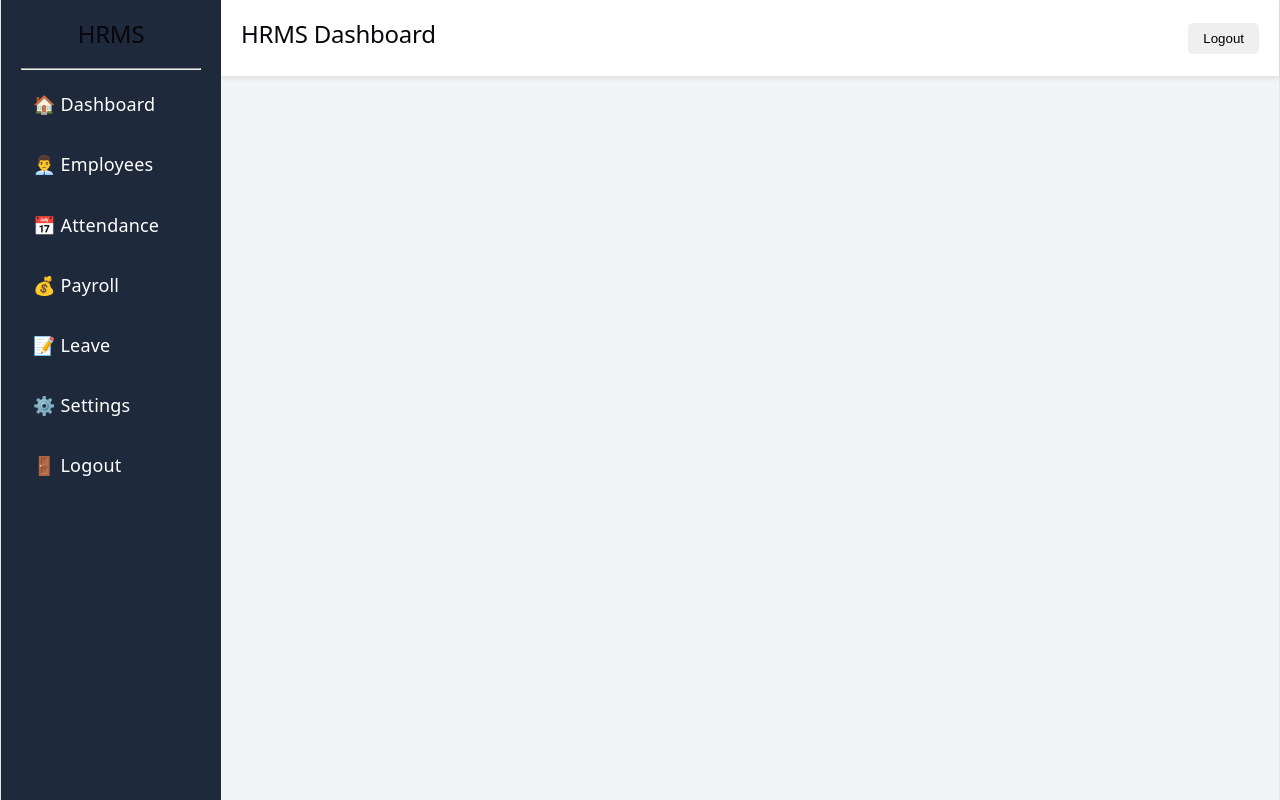
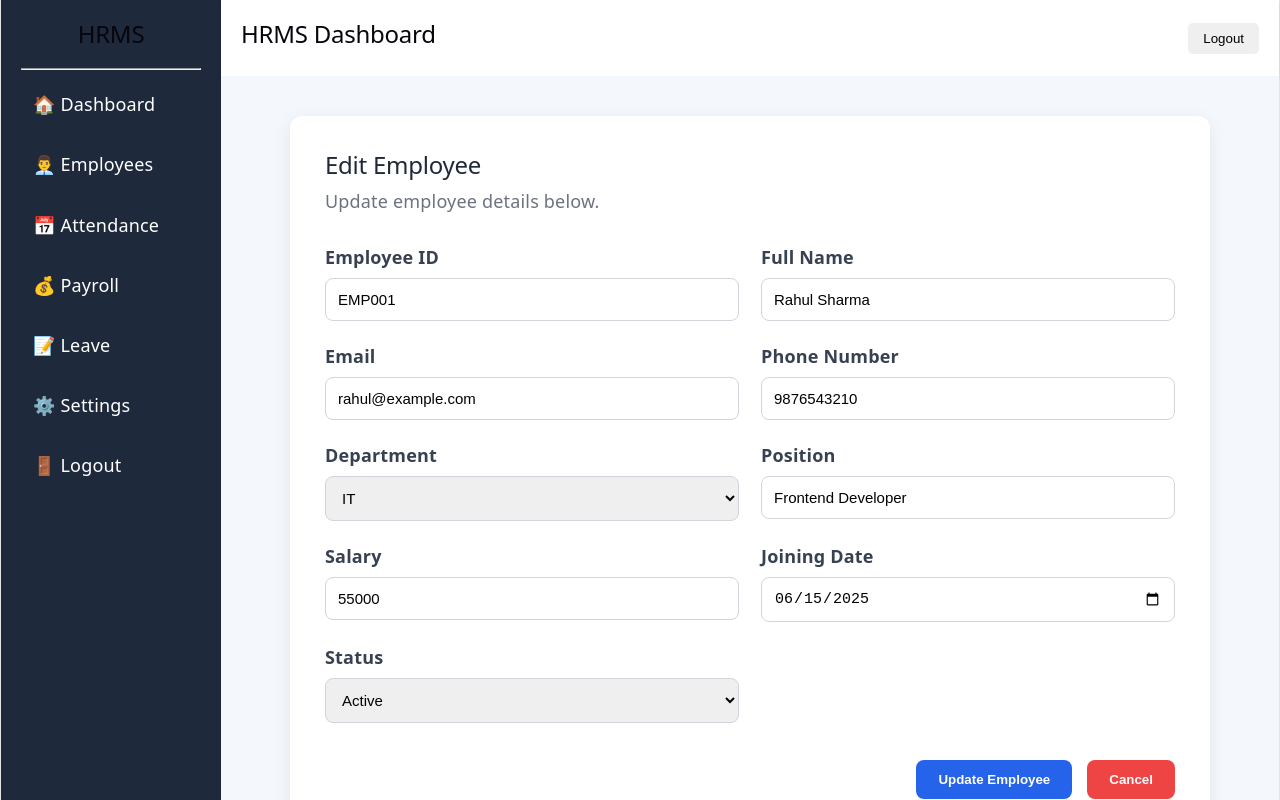
Before and after one commit to KumkumDadhich/infotact-hrms-dashboard, a React app: page /edit-employee in a window 1280 px wide. Shown: the top 800 px of the page. Built offline with nearby package versions, Linux system fonts and the light colour scheme; the HTML template or start-up script is replaced by a standard one.

Commit message:
feat: add edit employee page UI

```diff
--- a/src/App.jsx
+++ b/src/App.jsx
@@ -4,6 +4,7 @@ import Navbar from "./components/Navbar";
 import EmployeesPage from "./pages/EmployeesPage";
 import AddEmployee from "./pages/AddEmployee";
 import EmployeeDetails from "./pages/EmployeeDetails";
+import EditEmployee from "./pages/EditEmployee";
 
 
 
@@ -35,7 +36,12 @@ function App() {
                 path="/employee-details"
                 element={<EmployeeDetails />}
               />
+              <Route
+            path="/edit-employee"
+        element={<EditEmployee />}
+      />
         </Routes>
+
 
       </div>
     </div>
--- /dev/null
+++ b/src/pages/EditEmployee.jsx
@@ -0,0 +1,84 @@
+import "./AddEmployee.css";
+
+function EditEmployee() {
+  return (
+    <div className="add-employee-container">
+      <div className="form-card">
+        <h2>Edit Employee</h2>
+        <p className="subtitle">
+          Update employee details below.
+        </p>
+
+        <form className="employee-form">
+
+          <div className="form-group">
+            <label>Employee ID</label>
+            <input type="text" defaultValue="EMP001" />
+          </div>
+
+          <div className="form-group">
+            <label>Full Name</label>
+            <input type="text" defaultValue="Rahul Sharma" />
+          </div>
+
+          <div className="form-group">
+            <label>Email</label>
+            <input type="email" defaultValue="rahul@example.com" />
+          </div>
+
+          <div className="form-group">
+            <label>Phone Number</label>
+            <input type="tel" defaultValue="9876543210" />
+          </div>
+
+          <div className="form-group">
+            <label>Department</label>
+            <select defaultValue="IT">
+              <option>IT</option>
+              <option>HR</option>
+              <option>Finance</option>
+              <option>Marketing</option>
+              <option>Operations</option>
+            </select>
+          </div>
+
+          <div className="form-group">
+            <label>Position</label>
+            <input type="text" defaultValue="Frontend Developer" />
+          </div>
+
+          <div className="form-group">
+            <label>Salary</label>
+            <input type="number" defaultValue="55000" />
+          </div>
+
+          <div className="form-group">
+            <label>Joining Date</label>
+            <input type="date" defaultValue="2025-06-15" />
+          </div>
+
+          <div className="form-group">
+            <label>Status</label>
+            <select defaultValue="Active">
+              <option>Active</option>
+              <option>Inactive</option>
+            </select>
+          </div>
+
+          <div className="button-group">
+            <button type="submit" className="save-btn">
+              Update Employee
+            </button>
+
+            <button type="reset" className="reset-btn">
+              Cancel
+            </button>
+          </div>
+
+        </form>
+      </div>
+    </div>
+  );
+}
+
+export default EditEmployee;
--- a/src/pages/EmployeesPage.jsx
+++ b/src/pages/EmployeesPage.jsx
@@ -105,8 +105,12 @@ function EmployeesPage() {
   <Link to="/employee-details">
     <button className="view-btn">View</button>
   </Link>
+<Link to="/edit-employee">
+    <button className="edit-btn">
+        Edit
+    </button>
+</Link>
 
-  <button className="edit-btn">Edit</button>
 
   <button className="delete-btn">Delete</button>
 </td>
```
